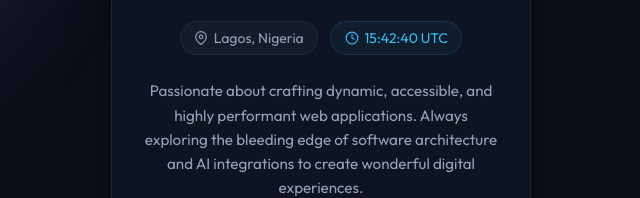
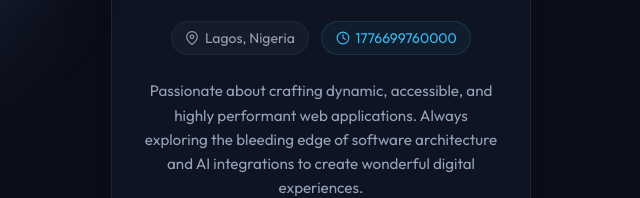
Before and after one commit to CodeKageFX/ProfileCard-hngWeb1B, a plain HTML site: page index.html in a window 1280 px wide. Shown: the part 282-480 px from the top of the page, 319-959 px from the left. Drawn offline with Linux system fonts and the light colour scheme.

Commit message:
fix: data testids and time format

```diff
--- a/index.html
+++ b/index.html
@@ -20,7 +20,7 @@
 
             <div class="card-header">
                 <figure class="image-container">
-                    <img src="./profile.jpg" alt="Profile avatar" data-testid="test-user-time" class="profile-avatar">
+                    <img src="./profile.jpg" alt="Profile avatar" data-testid="test-user-avatar" class="profile-avatar">
                     <figcaption class="status-indicator"></figcaption>
                 </figure>
             </div>
@@ -42,12 +42,12 @@
                             <circle cx="12" cy="12" r="10"></circle>
                             <polyline points="12 6 12 12 16 14"></polyline>
                         </svg>
-                        <span class="time-text" id="utc-time" data-testid="test-user-time">00:00:00 UTC</span>
+                        <span class="time-text" id="utc-time" data-testid="test-user-time"></span>
                     </span>
                 </div>
 
-                <div class="profile-bio-container" data-testid="test-user-bio">
-                    <p class="profile-bio">
+                <div class="profile-bio-container">
+                    <p class="profile-bio" data-testid="test-user-bio">
                         Passionate about crafting dynamic, accessible, and highly performant web applications. Always exploring the bleeding edge of software architecture and AI integrations to create wonderful digital experiences.
                     </p>
                 </div>
--- a/script.js
+++ b/script.js
@@ -3,17 +3,12 @@ document.addEventListener('DOMContentLoaded', () => {
     const timeElement = document.getElementById('utc-time');
 
     function updateUTCTime() {
-        const now = new Date();
-        const hours = String(now.getUTCHours()).padStart(2, '0');
-        const minutes = String(now.getUTCMinutes()).padStart(2, '0');
-        const seconds = String(now.getUTCSeconds()).padStart(2, '0');
-
-        timeElement.textContent = `${hours}:${minutes}:${seconds} UTC`;
+        timeElement.textContent = Date.now();
     }
 
     updateUTCTime();
 
-    setInterval(updateUTCTime, 1000);
+    setInterval(updateUTCTime, 10);
 
     const socialBtns = document.querySelectorAll('.social-btn');
     socialBtns.forEach((btn, index) => {
```
